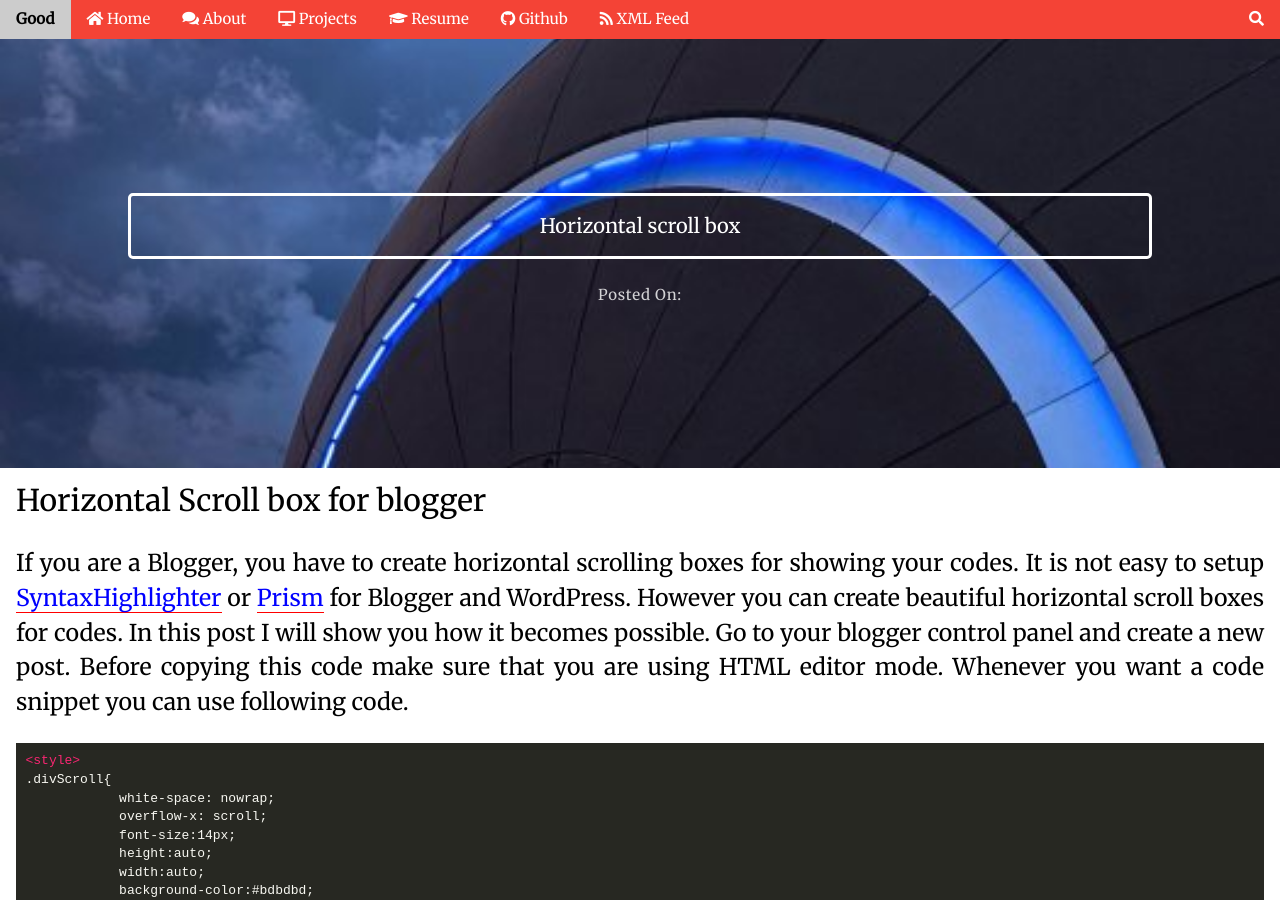
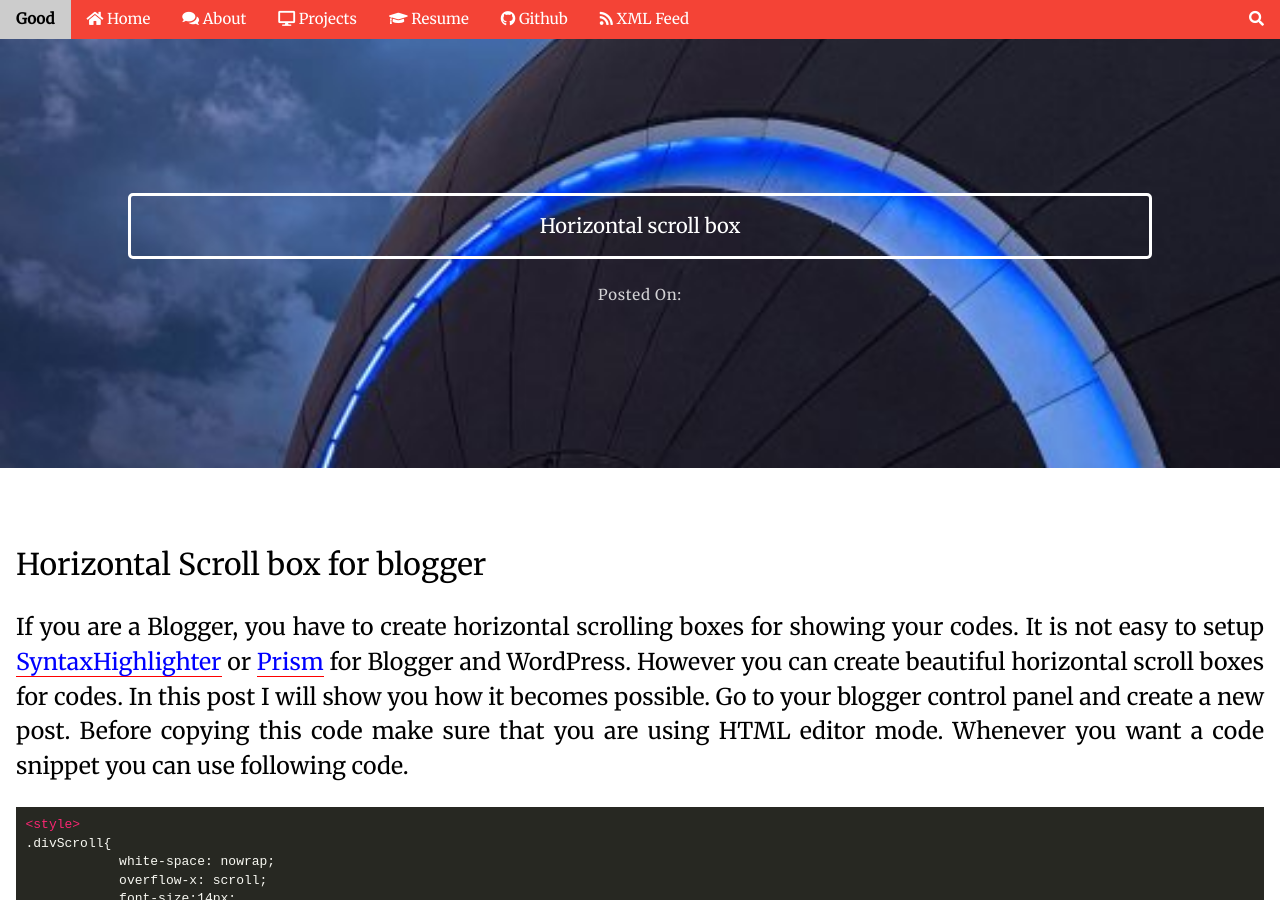
Before and after one commit to chipprogrammers/Good, a Jekyll site: the page built from _posts/2017-06-17-horizontal-scroll-box.md, in a window 1280 px wide and 900 px high. Built offline with Jekyll 4.4.1, drawn with Linux system fonts in a browser that asks for light colours; comment, search, counter and statistics services are not loaded.

Commit message:
Update post.html

```diff
--- a/_layouts/post.html
+++ b/_layouts/post.html
@@ -9,9 +9,9 @@
 <body style="text-align: justify">
 {% include navbar.html %}
 {% include parallax.html %}
-<div class="content-wrapper myFont">
-    <div class="content w3-container">
-<article class="myFont" id="myLink">
+<div class="content-wrapper">
+    <div class="content w3-container myFont w3-padding-64">
+<article id="myLink">
     {{ content }}
 </article>
 <hr />
```
